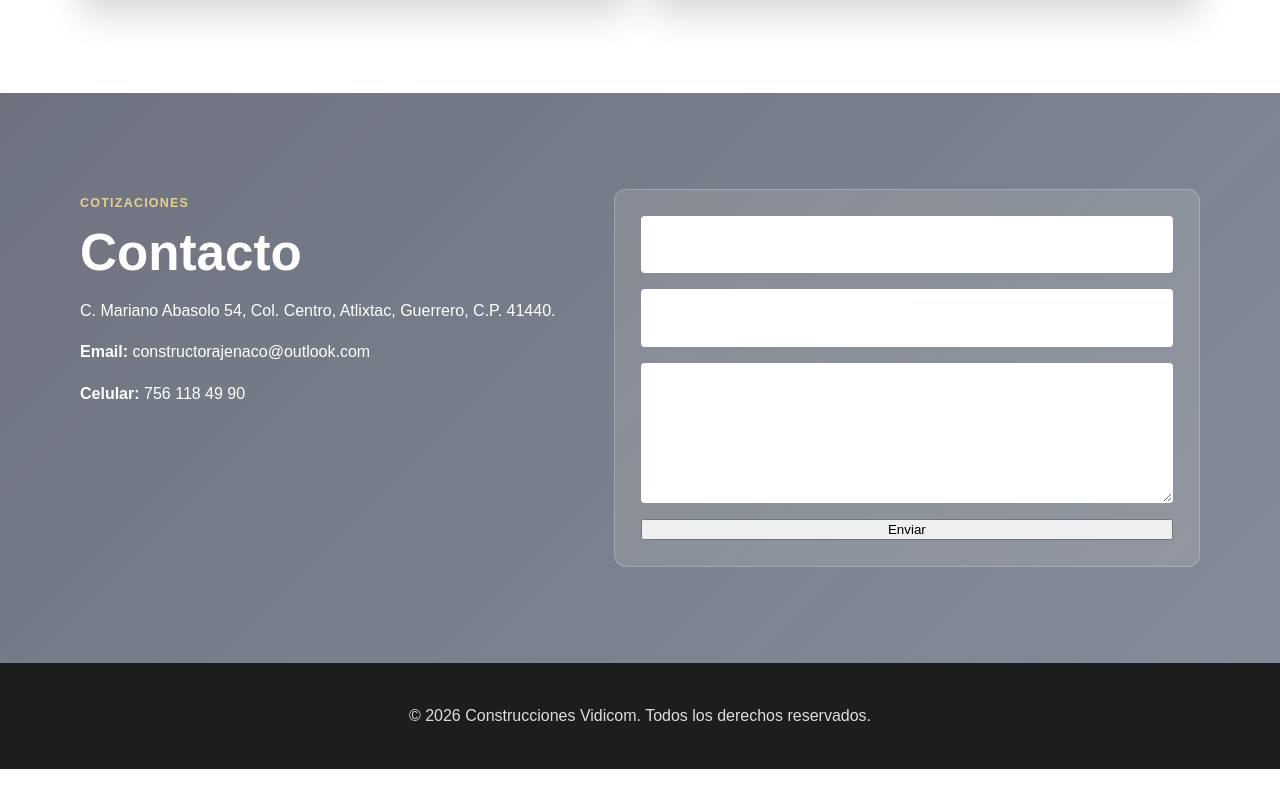
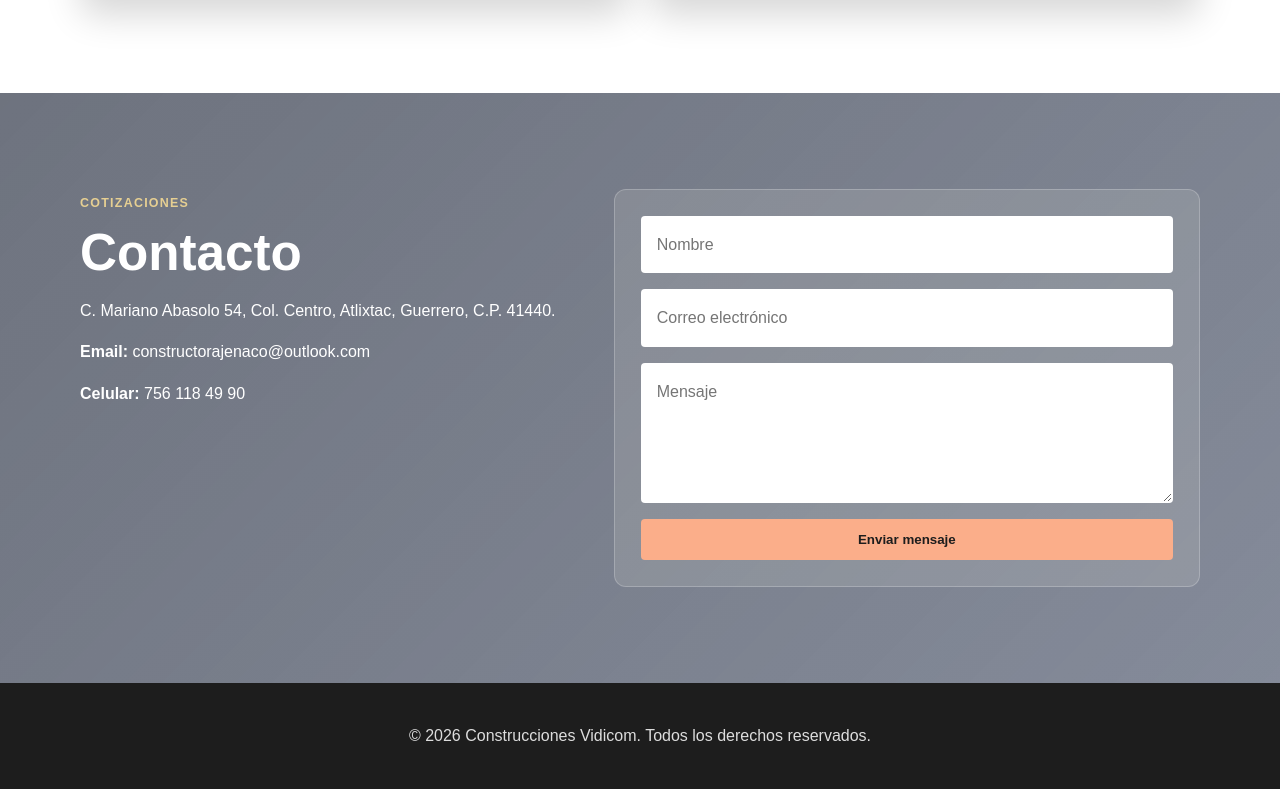
Before and after one commit to Askary-Bautista/Construcciones-Vidicom, a website: page index.html in a window 1280 px wide. Shown: the part 2933-3722 px from the top of the page. Drawn offline with Linux system fonts and the light colour scheme.

Commit message:
Se agrego la modificacion en index.html

```diff
--- a/index.html
+++ b/index.html
@@ -212,28 +212,42 @@
         </div>
 
 
-      <input
-        type="hidden"
-        name="_next"
-        value="https://construcciones-vidicom.vercel.app/gracias.html">
-
 
        <form action="https://formsubmit.co/askarybautista@gmail.com" method="POST">
+          <input
+            type="text"
+            name="nombre"
+            placeholder="Nombre"
+            aria-label="Nombre"
+            required
+          />
 
-          <input type="text" name="nombre" required>
-          <input type="email" name="correo" required>
-          <textarea name="mensaje" required></textarea>
+          <input
+            type="email"
+            name="correo"
+            placeholder="Correo electrónico"
+            aria-label="Correo electrónico"
+            required
+          />
 
-          <input type="hidden" name="_subject" value="Nueva solicitud desde Vidicom">
-          <input type="hidden" name="_captcha" value="false">
+          <textarea
+            name="mensaje"
+            placeholder="Mensaje"
+            aria-label="Mensaje"
+            required
+          ></textarea>
+
+          <input type="hidden" name="_subject" value="Nueva solicitud desde Vidicom" />
+          <input type="hidden" name="_captcha" value="false" />
+          <input type="hidden" name="_template" value="table" />
 
           <input
             type="hidden"
             name="_next"
-            value="https://construcciones-vidicom.vercel.app/api/gracias.html">
+            value="https://construcciones-vidicom.vercel.app/gracias.html"
+          />
 
-          <button type="submit">Enviar</button>
-
+          <button type="submit" class="btn">Enviar mensaje</button>
         </form>
       </div>
     </section>
```
